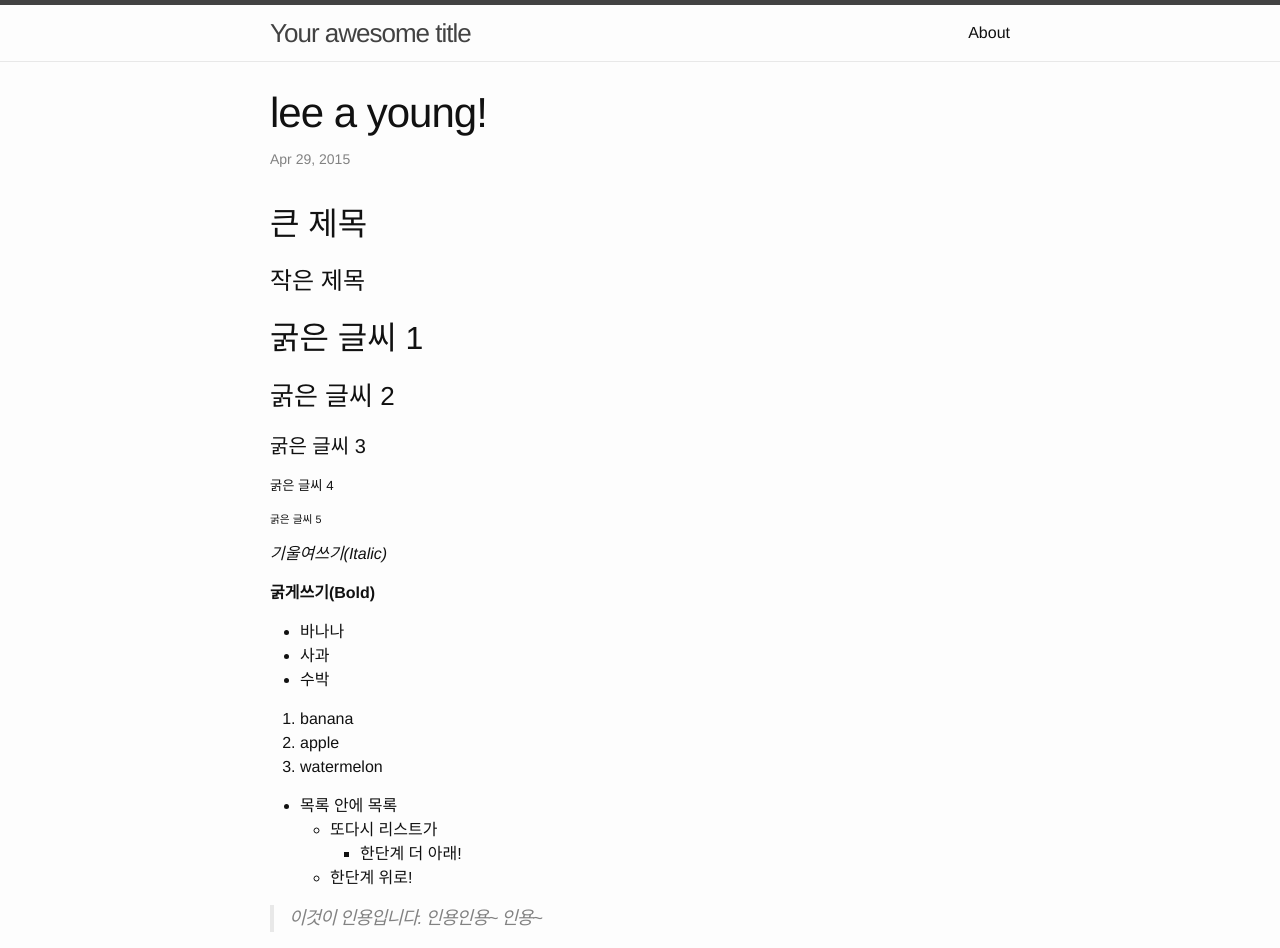
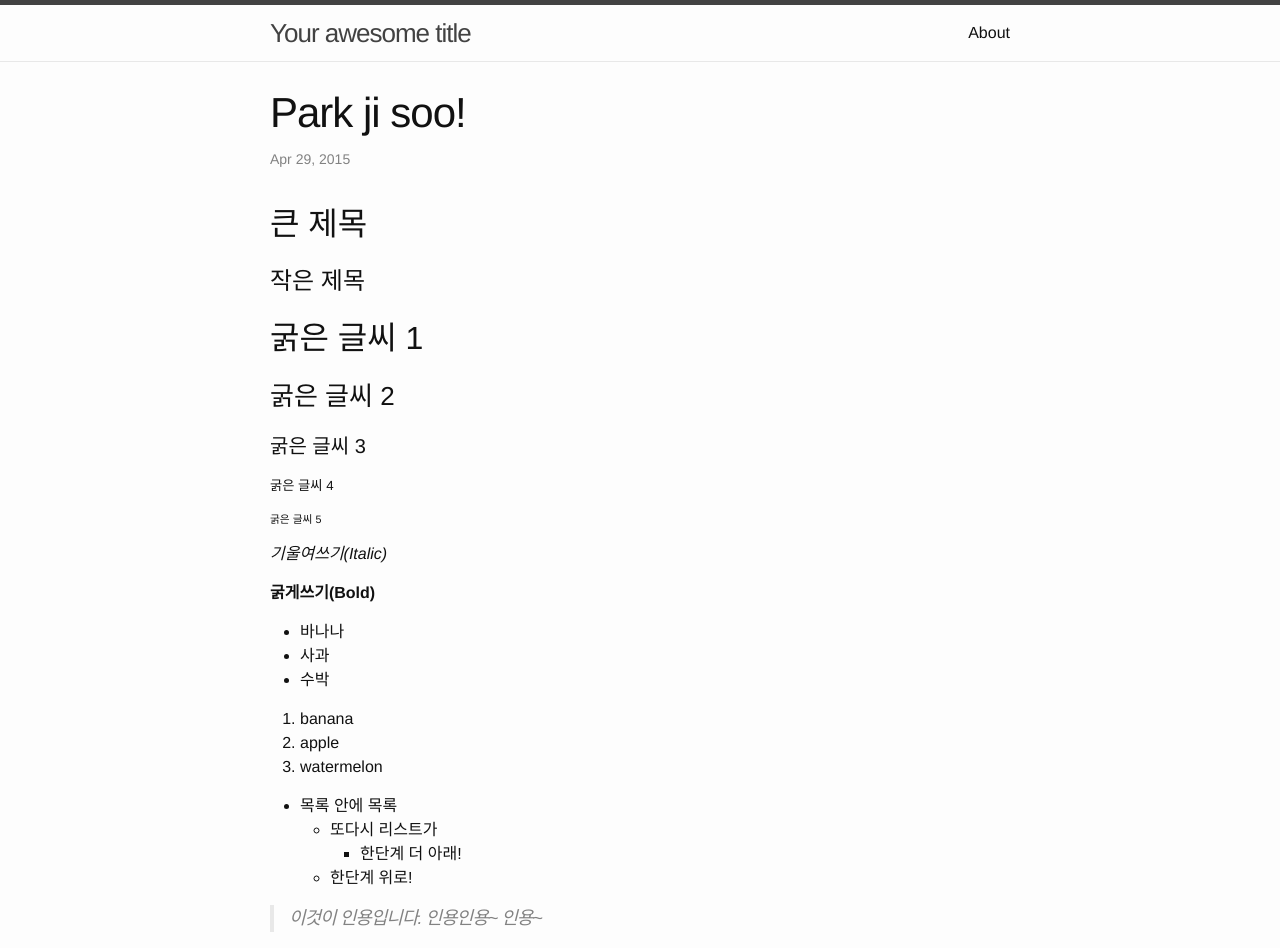
Before and after one commit to leeayoung/leeayoung.github.com, a Jekyll site: the page built from _posts/2015-04-29-park.markdown, in a window 1280 px wide. Shown: the top 948 px of the page. Built offline with Jekyll 4.4.1, drawn with Linux system fonts in a browser that asks for light colours.

Commit message:
Update 2015-04-29-park.markdown

```diff
--- a/_posts/2015-04-29-park.markdown
+++ b/_posts/2015-04-29-park.markdown
@@ -1,6 +1,6 @@
 ---
 layout: post
-title:  "lee a  young!"
+title:  "Park ji soo!"
 date:   2015-04-29 15:20:56
 categories: jekyll update
 ---
```
